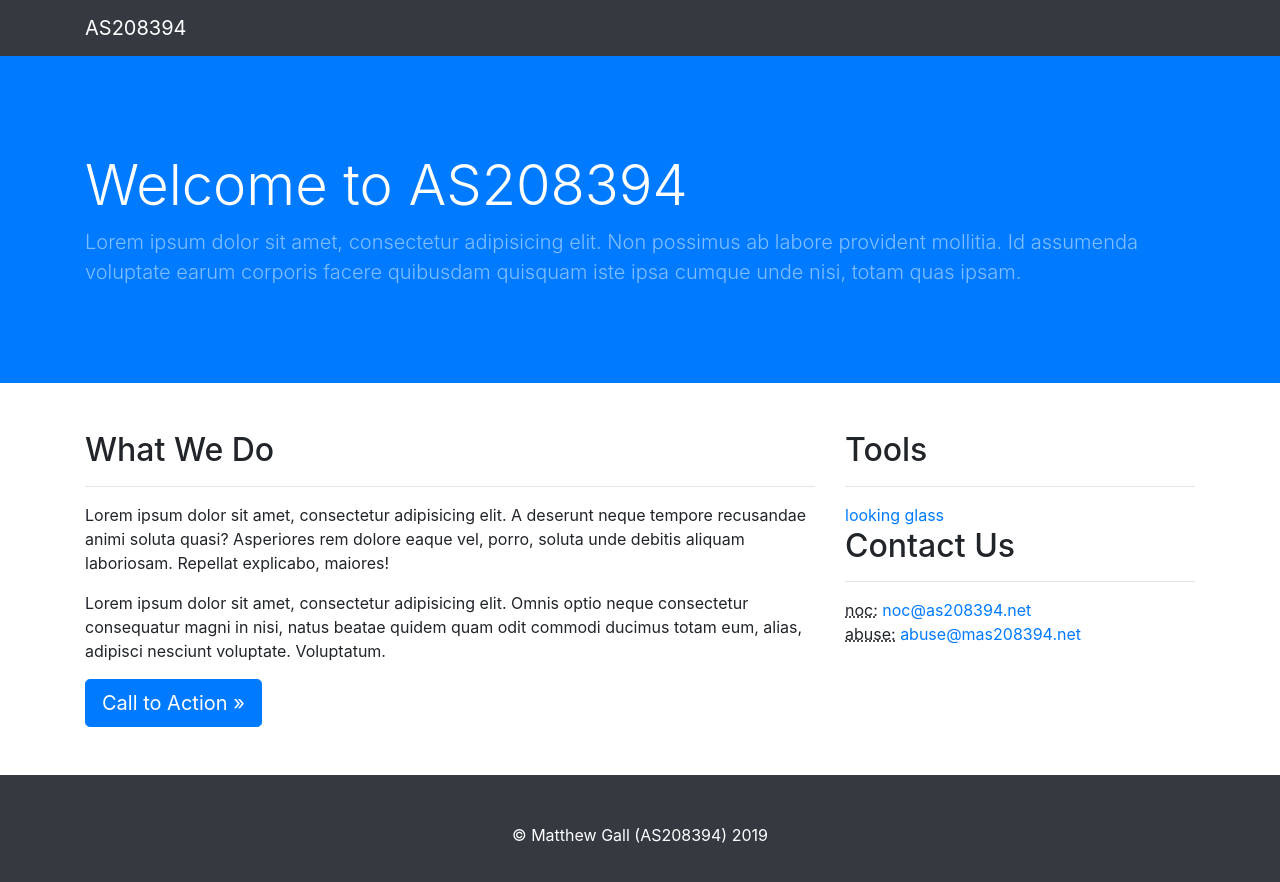
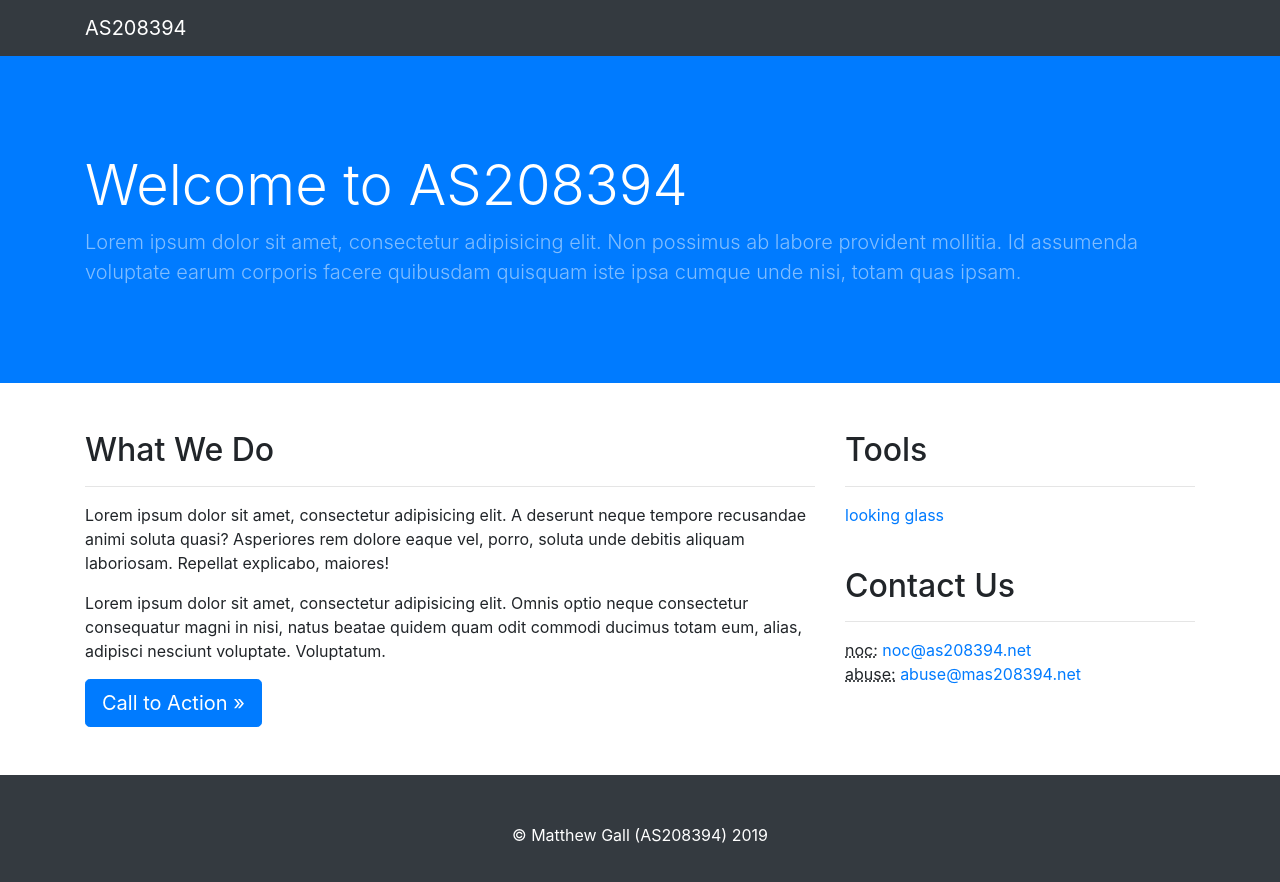
Before and after one commit to matthewgall/as208394.net, a website: page public/index.html in a window 1280 px wide. Drawn offline with Linux system fonts and the light colour scheme.

Commit message:
Update public/index.html

```diff
--- a/public/index.html
+++ b/public/index.html
@@ -55,7 +55,7 @@
                 <h2>Tools</h2>
                 <hr>
                 <a href="https://lg.tools.as208394.net">looking glass</a>
-                <br />
+                <p>&nbsp;</p>
                 <h2>Contact Us</h2>
                 <hr>
                 <address>
```
